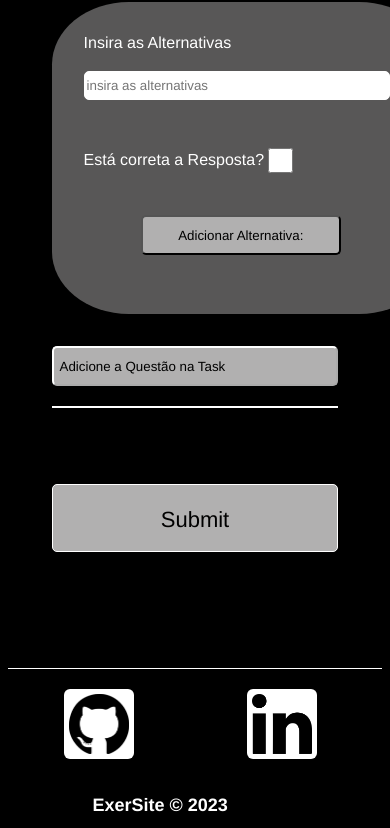
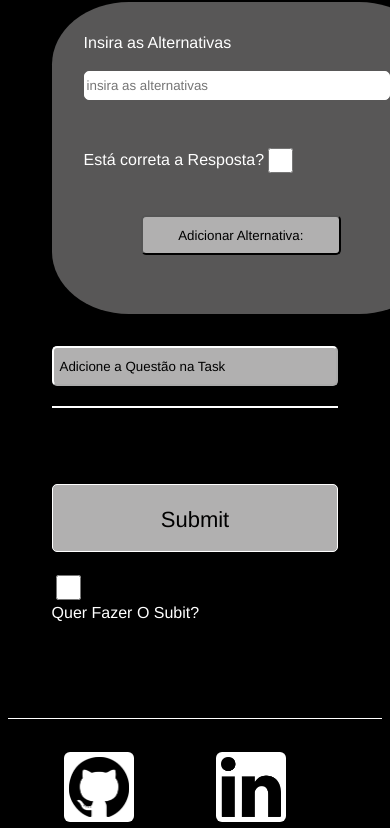
Before and after one commit to Christian-Schmitz-Barbosa/ExerSite, a React (Create React App) app in the folder exersite/: page /createtask in a window 390 px wide. Shown: the part 1151-1979 px from the top of the page. Built offline with nearby package versions, Linux system fonts and the light colour scheme; no server answers; sample sign-in values are in the browser's storage.

Commit message:
1° Patch Fixe v1.0.1

```diff
--- a/exersite/src/App.tsx
+++ b/exersite/src/App.tsx
@@ -40,7 +40,6 @@ function App() {
     })
   }, [userAuth])
 
-console.log("akjnljknhsajd",user);
 
 
   return (
--- a/exersite/src/components/Footer.css
+++ b/exersite/src/components/Footer.css
@@ -1,44 +1,78 @@
-@media screen and (max-width:531px){
+@media screen and (max-width:758px) {
+    .footer{
+        height: 30vh!important;
+        width: 100%!important;
+        float: left!important;
+    }
+    .footer,
+    .another-inf,
+    .social-medias {
+        display: grid !important;
+    }
 
-    #footer,.another-inf,
-    .social-medias{
-        display: grid!important;
-        justify-content: center;
-        align-items: center;
-    }
-    .social-medias{
-        display: flex!important;;
+    .social-medias {
+        position: relative!important;
+        left: 50%!important ;
+        display: flex !important;
         margin-top: 2em;
-        justify-content: space-around!important;
+        justify-content: space-around !important;
         align-items: center;
 
-        width: 120%!important;
-        height: 50px!important;
+        width: 120% !important;
+        height: 50px !important;
 
     }
     .social-medias img {
-        margin: 0!important;
+        margin: 0 !important;
     }
-    .site-name{
+
+    .site-name {
+        position: relative!important;
+        left: 55%;
         margin-top: 2em;
         width: 100%;
     }
-    .site-name h1{
+
+    .site-name h1 {
         margin-left: 1em;
         text-align: center;
     }
-    .author{
+
+    .author {
+        position: relative!important;
+        left: 60%;
         width: 100%;
         text-align: center;
     }
 }
+
+
 @media screen and (max-width:531px) {
-    .site-name h1{
+    .site-name h1 {
         font-size: large;
-        margin-left:0 ;
+        margin-left: 0;
+    }
+    .social-medias{
+        left: 5%!important ;
+        width: 100%!important;
+
+    }
+    .site-name{
+        left: 15%!important ;
+    }
+    .author{
+        left: 15%!important ;
     }
 }
-#footer{
+@media screen and (max-width:375px){
+    .site-name{
+        left: 5%!important ;
+    }
+    .author{
+        left: 10%!important ;
+    }
+}
+.footer {
     height: 100px;
     display: flex;
 
@@ -46,7 +80,8 @@
     align-items: center;
     border-top: 1px solid white;
 }
-#footer img {
+
+.footer img {
     background-color: #fff;
     border-radius: 6px;
     width: 60px;
@@ -54,6 +89,7 @@
     padding: 5px;
     margin-left: 2em;
 }
-.author{
+
+.author {
     margin-right: 2em;
 }
--- a/exersite/src/components/Footer.tsx
+++ b/exersite/src/components/Footer.tsx
@@ -1,11 +1,10 @@
-import React from 'react'
 import "./Footer.css"
 import github_icon from "../imgs/github_icon.png"
 import Linkedin_icon from "../imgs/Linkedin_icon.png"
 
 const Footer = () => {
     return (
-        <div id='footer'>
+        <div className='footer'>
             <div className="social-medias">
 
                 <a href="https://github.com/Christian-Schmitz-Barbosa" target="_blanck">
@@ -15,10 +14,8 @@ const Footer = () => {
                     <img src={Linkedin_icon} alt="Likedin" />
                 </a>
             </div>
-            <div className="another-inf">
                 <div className="site-name"> <h1>ExerSite &copy; 2023</h1> </div>
                 <div className="author"> Criated By: Christian Schmitz Barbosa</div>
-            </div>
         </div>
 
     )
--- a/exersite/src/components/NavBar.tsx
+++ b/exersite/src/components/NavBar.tsx
@@ -24,6 +24,7 @@ const NavBar = () => {
                     <img src={Logo} alt="Logo" />
                     <h1>ExerSite</h1>
                 </Link>
+
                 {/*For now, the search system is not finished */}
                 {/* <form>
                     <img src={question_mark} alt="Interrogação" />
@@ -35,6 +36,10 @@ const NavBar = () => {
                     {userContext.uid && <>
                         <li className="corner-left" >
                             <NavLink to="/">Home</NavLink>
+                        </li>
+                        <li>
+                            {/* <NavLink to="/createtask">Criar</NavLink> */}
+
                         </li>
                         <li className="menu-dropdown"> <a href="#">Configurações
                             <li className="shadow-menu">
--- a/exersite/src/components/RenderPosts.css
+++ b/exersite/src/components/RenderPosts.css
@@ -12,7 +12,7 @@
         padding: 0!important;
     }
     .posts-itens h2{
-        text-align: left!important;
+        font-size:15px!important;
     }
 }
 .posts-itens {
@@ -27,6 +27,7 @@
 }
 .posts-itens h2{
     color: black;
+    text-align: left;
 }
 
 .posts-itens button {
--- a/exersite/src/pages/CreateTask/CreateTask.tsx
+++ b/exersite/src/pages/CreateTask/CreateTask.tsx
@@ -20,6 +20,7 @@ const CreateTask = () => {
   //Questions
   const [questionTitle, setQuestionTitle] = useState('')
   const [content, setContent] = useState('')
+  const [allow, setAllow] = useState<boolean|null>(null)
   const [alternatives, setAlternatives] = useState("")
   const [alternativesArr, setAlternativesArr] = useState<IData[]>([])
   const [answer, setAnswer] = useState(false)
@@ -30,14 +31,25 @@ const CreateTask = () => {
   const navigate = useNavigate()
 
 
+  const allowSubmit = (e:any) => {
+    if(e){
 
+      if (e.target.checked) {
+        setAllow(true)
+        console.log("if  ", allow);
+      } else {
+        setAllow(false)
+        console.log("else   ", allow);
+      }
+    }
+  }
 
   //create post function
   const { insertDocument, response } = useInsertDocument('posts')
 
   const handleCreateTask = async (e: FormEvent<HTMLFormElement>) => {
     e.preventDefault()
-    if (taskInformations && questionsList) {
+    if (allow && taskInformations && questionsList) {
       const task: ITask = { taskInformations, questionsList }
       await insertDocument(task)
       navigate("/")
@@ -212,6 +224,7 @@ const CreateTask = () => {
         <button className="submit-button" type="button" onClick={handleInsertQuestion}>Adicione a Questão na Task</button>
       </div>
       <input type="submit" />
+      <input type="checkbox" onChange={(e) => allowSubmit(e)} /> <label htmlFor=""> Quer Fazer O Subit?</label>
     </form>
   )
 }
--- a/exersite/src/pages/Home/Home.css
+++ b/exersite/src/pages/Home/Home.css
@@ -4,6 +4,9 @@
     }
     .posts {
         width: 100%!important;
+    }
+    .posts-container h1{
+        padding-bottom: 2em;
     }
 }
 
@@ -19,6 +22,7 @@
     height: 40px;
     width: 100%;
     text-align: center;
+
     border-bottom: 2px solid white;
     margin-bottom: 2em;
 }
--- a/exersite/src/pages/Task/Task.css
+++ b/exersite/src/pages/Task/Task.css
@@ -1,8 +1,13 @@
+@media screen and (min-width:673px) {
+    .task-container{
+        width: 400px!important;
+    }
+}
 @media screen and (max-width: 488px) {
     .task-container {
         padding: 1em!important;
         width:100%!important;
-
+        text-align: left!important;
     }
 }
 @media screen and (max-width:403px) {
@@ -24,12 +29,15 @@
 
 .task-information p{
     font-size: 18px;
-    margin-bottom: 4em;
     margin-top: 2em;
 }
 .questions-container{
     border-top: 5px solid white;
     margin-bottom: 2em;
+    padding: 0!important;
+}
+.course{
+    margin-bottom: 3em;
 }
 .questions-container h3{
     font-size:24px
--- a/exersite/src/pages/Task/Task.tsx
+++ b/exersite/src/pages/Task/Task.tsx
@@ -141,6 +141,8 @@ const Task = () => {
         <div className="task-information">
           <h2>{post.taskInformations.taskTitle}</h2>
           <p>{post.taskInformations.description}</p>
+          <p className='course'>Matéria: {post.taskInformations.course}</p>
+
         </div>
         {post.questionsList.map((itens: any, index: number) => {
           return (
@@ -161,7 +163,6 @@ const Task = () => {
           )
         })}
         <input type="submit" value="Terminar" />
-        <p className='course'>{post.taskInformations.course}</p>
       </form>
     </div>
 
```
